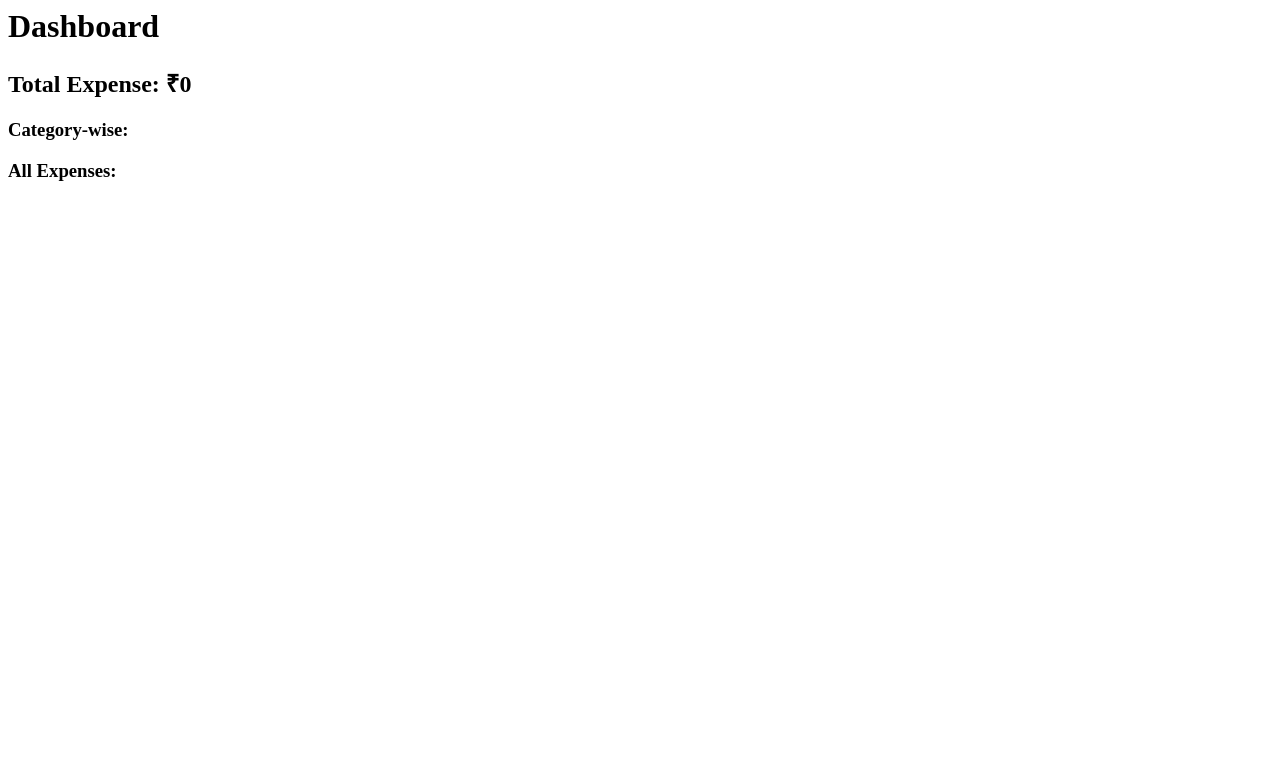
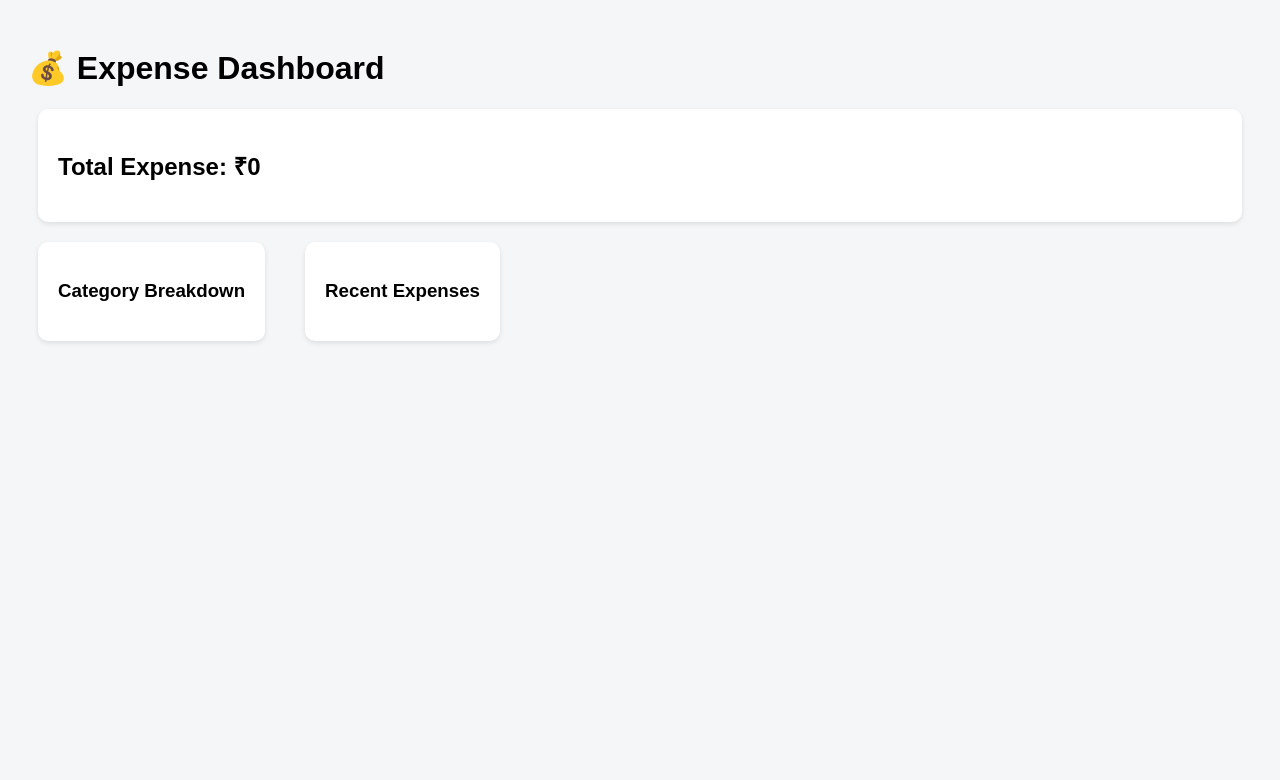
Before and after one commit to ajay160380/-smart-expense-coach, a Django app: page / in a window 1280 px wide. Shown: the top 780 px of the page. Run offline with Django 5.2, Linux system fonts and the light colour scheme; data that the repository does not hold is empty.

Commit message:
Improved dashboard UI with cards layout

```diff
--- a/tracker/templates/tracker/dashboard.html
+++ b/tracker/templates/tracker/dashboard.html
@@ -1,17 +1,53 @@
-<h1>Dashboard</h1>
+<!DOCTYPE html>
+<html>
+<head>
+    <title>Dashboard</title>
+    <style>
+        body {
+            font-family: Arial;
+            background: #f4f6f8;
+            padding: 20px;
+        }
+        .card {
+            background: white;
+            padding: 20px;
+            margin: 10px;
+            border-radius: 10px;
+            box-shadow: 0 2px 5px rgba(0,0,0,0.1);
+        }
+        .flex {
+            display: flex;
+            gap: 20px;
+        }
+    </style>
+</head>
+<body>
 
+<h1>💰 Expense Dashboard</h1>
+
+<div class="card">
     <h2>Total Expense: ₹{{ total }}</h2>
+</div>
 
-<h3>Category-wise:</h3>
+<div class="flex">
+    <div class="card">
+        <h3>Category Breakdown</h3>
         <ul>
             {% for category, amount in category_data.items %}
-        <li>{{ category }} : ₹{{ amount }}</li>
+                <li>{{ category }} - ₹{{ amount }}</li>
             {% endfor %}
         </ul>
+    </div>
 
-<h3>All Expenses:</h3>
+    <div class="card">
+        <h3>Recent Expenses</h3>
         <ul>
             {% for exp in expenses %}
                 <li>{{ exp.category }} - ₹{{ exp.amount }}</li>
             {% endfor %}
         </ul>
+    </div>
+</div>
+
+</body>
+</html>
```
Lines whose indentation alone changed are shown as unchanged.
